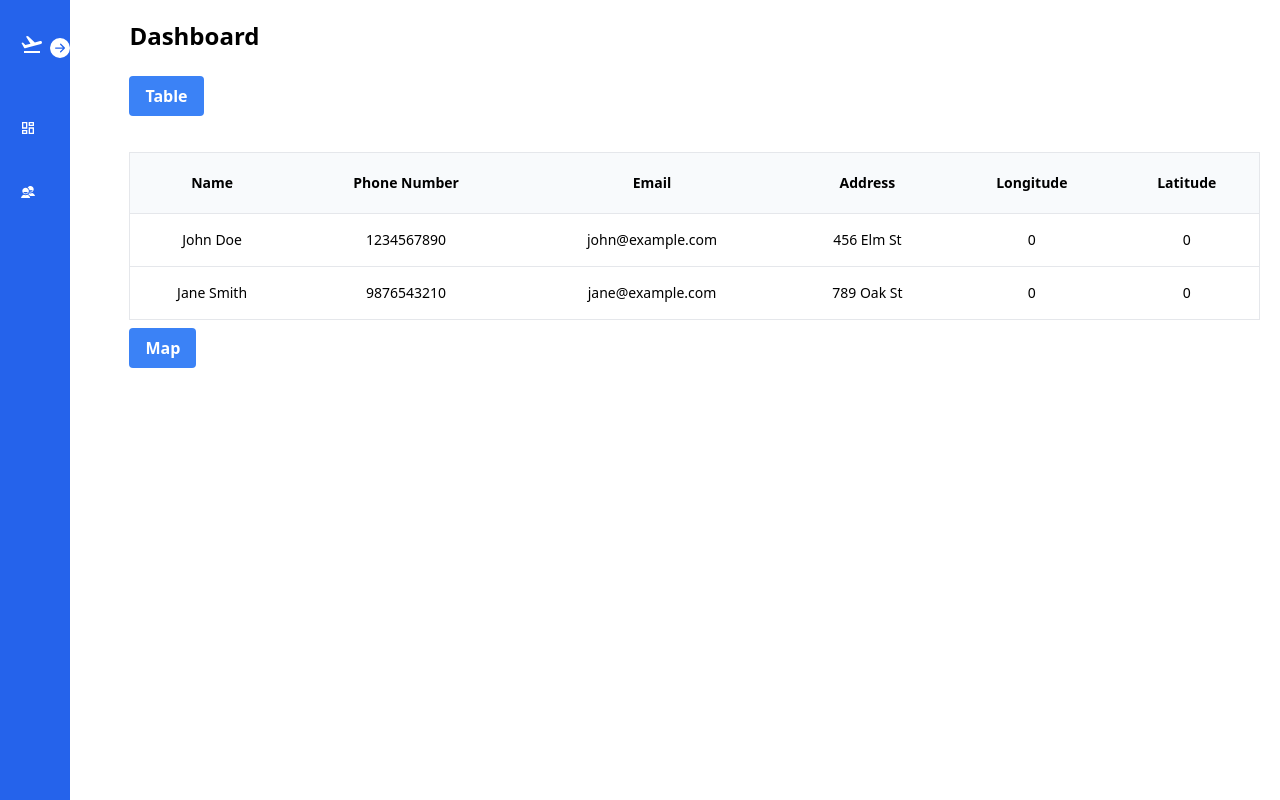
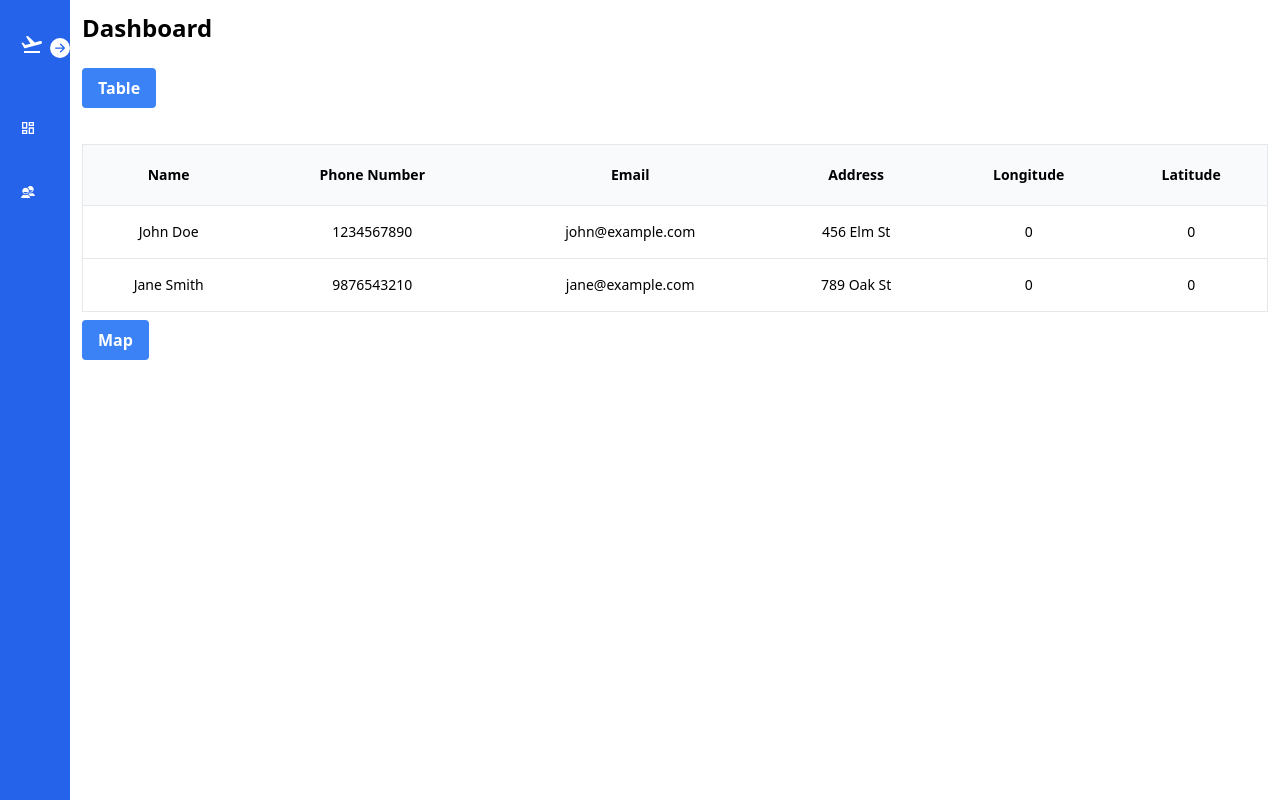
Before and after one commit to Thermiee/Dashboard, a React (Create React App) app: page / in a window 1280 px wide. Built offline with nearby package versions, Linux system fonts and the light colour scheme.

Commit message:
fix styling in side bar

```diff
--- a/src/components/Sidebar.js
+++ b/src/components/Sidebar.js
@@ -23,7 +23,7 @@ const Sidebar = () => {
   ];
 
   return (
-    <div className="flex w-[120px]">
+    <div className="flex">
       <div
         className={`${
           open ? 'w-[130px]' : 'w-[70px]'
--- a/src/pages/Contact.js
+++ b/src/pages/Contact.js
@@ -53,7 +53,7 @@ const Contact = ({
   return (
     <div className="flex">
       <Sidebar />
-      <div className="flex-col p-5 w-full justify-between overflow-y-auto md:overflow-visible">
+      <div className="flex-col p-3 w-full justify-between overflow-y-auto md:overflow-visible">
 
         <div>
           <h1 className="text-2xl font-semibold mb-4">Add Contact</h1>
--- a/src/pages/Dashboard.js
+++ b/src/pages/Dashboard.js
@@ -9,7 +9,7 @@ const Dashboard = () => {
   return (
     <div className="flex ">
       <Sidebar />
-      <div className="flex-col p-5 w-full justify-between overflow-y-auto md:overflow-visible">
+      <div className="flex-col p-3 w-full justify-between overflow-y-auto md:overflow-visible">
         <h1 className="text-2xl font-semibold mb-4">Dashboard</h1>
         <div>
           <button type="button" className="bg-blue-500 hover:bg-blue-700 text-white font-bold py-2 px-4 my-2 rounded" onClick={() => setView('table')}>
```
